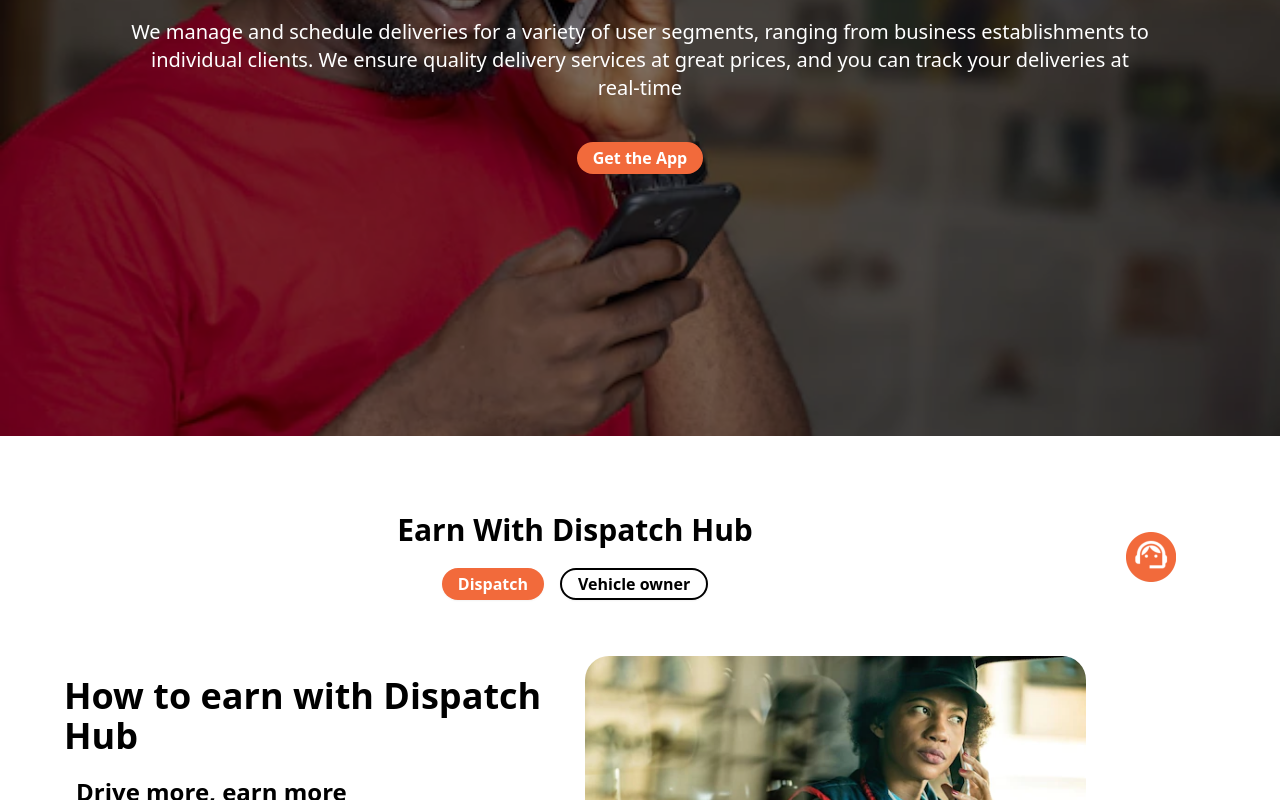
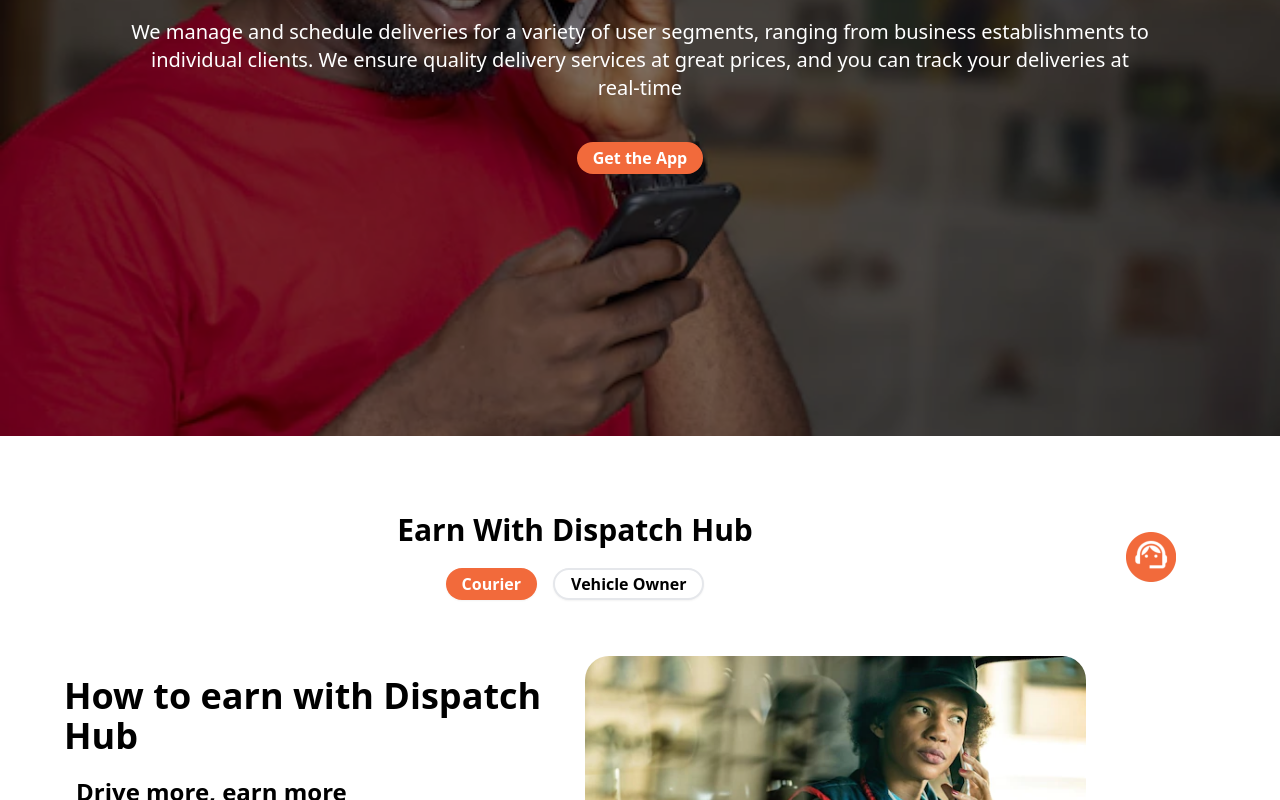
Before and after one commit to Tekkieware/Dispatch-hub-FE, a Next.js app: page / in a window 1280 px wide. Shown: the part 364-1164 px from the top of the page. Built offline with nearby package versions, Linux system fonts and the light colour scheme.

Commit message:
Button style, imag tag fix

```diff
--- a/src/app/features/dispatch-hub-section.tsx
+++ b/src/app/features/dispatch-hub-section.tsx
@@ -9,7 +9,7 @@
   return (
     <section className="py-14 px-5 lg:px-16">
       <div className="float-right lg:p-5 lg:m-5">
-        <Image alt="headphone" width={50} height={50} src="/images/headphone.png" />
+        <img alt="headphone" width={50} height={50} src="/images/headphone.png" />
       </div>
       <div className="pt-5">
         <h1 className="capitalize text-center text-2xl lg:text-3xl font-bold leading-[50px]">
@@ -17,8 +17,8 @@
         </h1>
       </div>
       <div className="flex-col text-center mt-5">
-        <Button size="sm" onClick={(() => setActive("dispatch"))} className={active == "dispatch" ? "mx-2" : "mx-2 text-black bg-white border-2 border-black"} >Dispatch</Button>
-        <Button size="sm" onClick={(() => setActive("vehicle"))} className={active == "vehicle" ? "mx-2" : "mx-2 text-black bg-white border-2 border-black"} >Vehicle owner</Button>
+        <Button size="sm" onClick={(() => setActive("dispatch"))} className={active == "dispatch" ? "mx-2" : "mx-2 text-black bg-white border-2"} >Courier</Button>
+        <Button size="sm" onClick={(() => setActive("vehicle"))} className={active == "vehicle" ? "mx-2" : "mx-2 text-black bg-white border-2"} >Vehicle Owner</Button>
       </div>
 
       <div className="grid grid-col-1 lg:grid-cols-2 gap-5 py-14">
--- a/src/app/globals.css
+++ b/src/app/globals.css
@@ -13,3 +13,7 @@
 .bg-about {
   background-image: url('/images/bg-about.png');
 }
+
+.round-search{
+  border-radius: 20px;
+}
--- a/src/app/support/page.tsx
+++ b/src/app/support/page.tsx
@@ -33,7 +33,7 @@
           How can we help you?
         </h1>
 
-        <div className="bg-white rounded p-1.5 lg:w-[50%] text-[17px]">
+        <div className="bg-white round-search p-1.5 lg:w-[50%] text-[17px]">
           <input onChange={((e) => filter(e.target.value))} type="text" className="border-0 outline-none bg-transparent px-2 w-full" placeholder="Search here" />
           { items.length > 0 &&
         input &&
```
